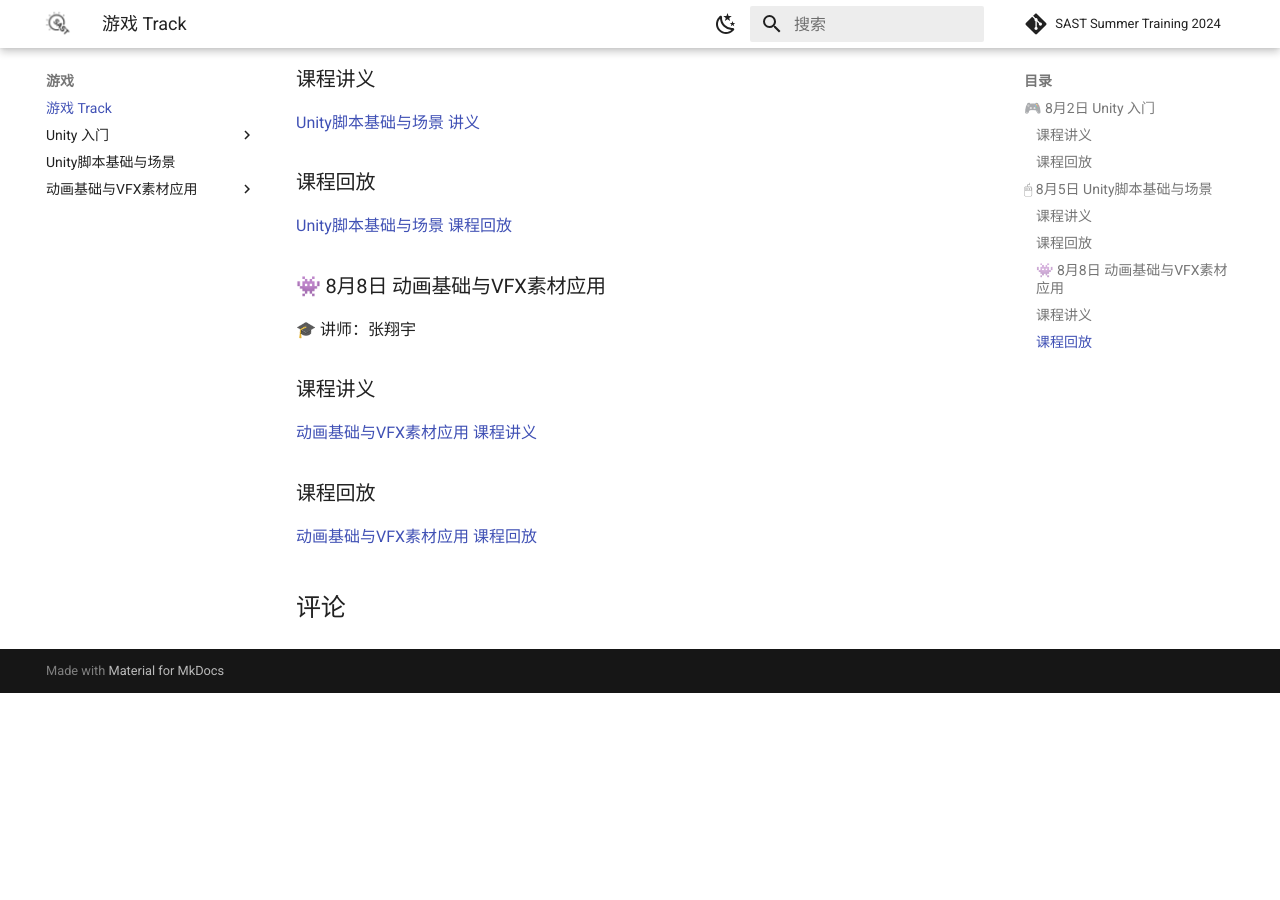
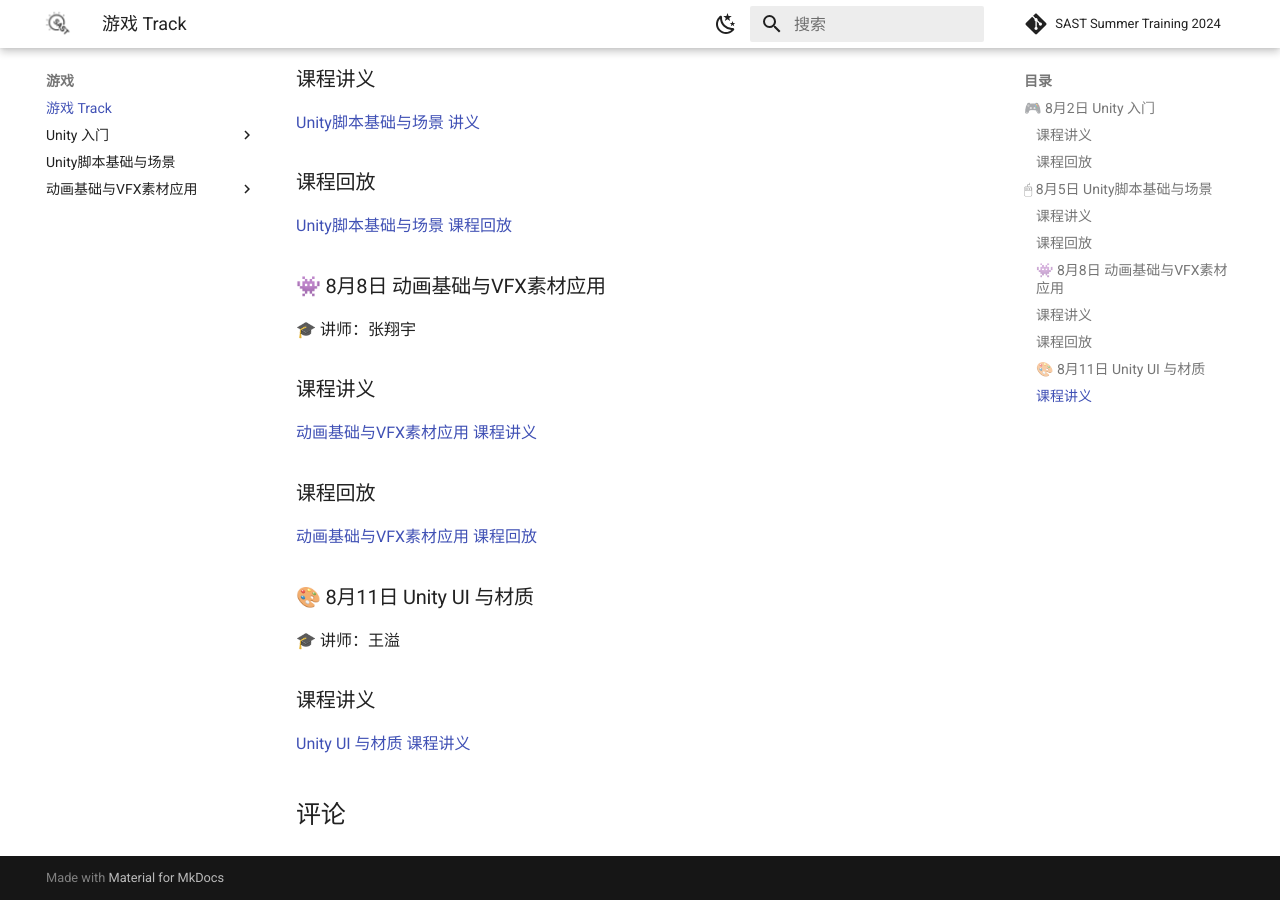
Before and after one commit to sast-summer-training-2024/sast-summer-training-2024.github.io, an MkDocs documentation site: the page built from docs/unity/index_unity.md, in a window 1280 px wide and 900 px high, scrolled down 1477 px. Built offline with MkDocs 1.6.1 and Material for MkDocs 9.7.7, drawn with Linux system fonts in a browser that asks for light colours; comment, search, counter and statistics services are not loaded; before the commit the page ends 2170 px from its top, so only the background shows below that.

Commit message:
feat: add unity4

```diff
--- a/docs/unity/index_unity.md
+++ b/docs/unity/index_unity.md
@@ -52,3 +52,11 @@
 ### 课程回放
 
 [动画基础与VFX素材应用 课程回放](https://www.bilibili.com/video/BV1RvYbe7EHS/?share_source=copy_web&vd_source=5f41358f46c6dc60e03c3ff6ca5a8520)
+
+### 🎨 8月11日 Unity UI 与材质
+
+🎓 讲师：王溢
+
+### 课程讲义
+
+[Unity UI 与材质 课程讲义](unity4.pdf)
```
